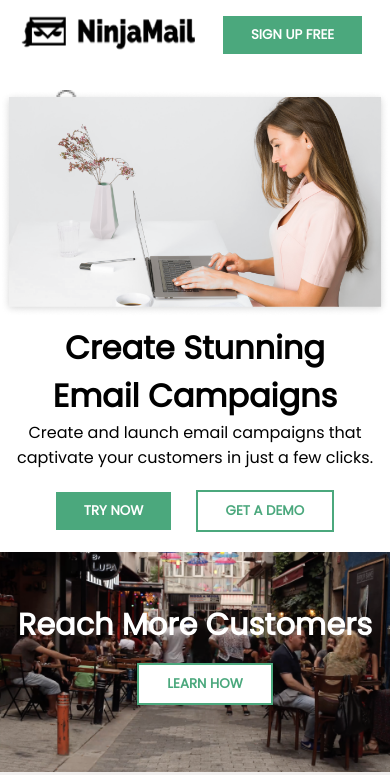
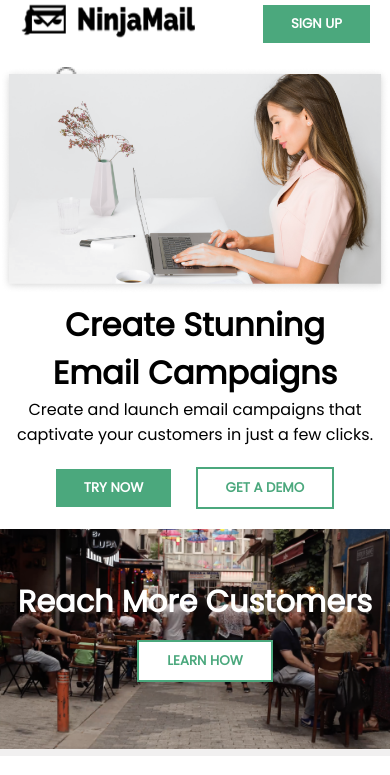
Before and after one commit to Tanmoy-Parvez/ninja-mail-landing-page, a plain HTML site: page index.html in a window 390 px wide. Shown: the top 775 px of the page. Drawn offline with Linux system fonts and the light colour scheme.

Commit message:
Responsive for small device done!

```diff
--- a/css/style.css
+++ b/css/style.css
@@ -33,7 +33,7 @@
 
 header{
     width: 100%;
-    height: 70px;
+    height: auto;
     display: flex;
     justify-content: space-between;
     align-items: center;
@@ -313,6 +313,10 @@ footer{
 
 @media only screen and (max-width:688px){
 
+    header{
+        width: 100%;
+        display: flex;
+    }
 
     .logo-section {
         width: 50%;
@@ -322,16 +326,14 @@ footer{
         width: 100%;
     }
 
-    .navbar{
-        width: 50%;
-    }
-
     .navbar ul li {
         display: none;
     }
 
-    .navbar button{
-       margin-left: 28px;
+
+    .navbar ul li a{
+        margin-left: 0px;
+        margin-right: 0px;
     }
 
     /* top-banner styles */
@@ -474,9 +476,9 @@ footer{
 
     .plan-section{
         width: 100%;
-        height: 200px;
+        height: auto;
         margin: 40px 0px;
-        padding-top: 40px;
+        padding: 40px 0px;
     }
 
     .plan-section h1{
--- a/index.html
+++ b/index.html
@@ -21,7 +21,7 @@
                     <li><a href="">PRICING</a></li>
                     <li><a href="">SERVICES</a></li>
                     <li><a href="">PARTNERS</a></li>
-                    <a href=""><button class="btn1">SIGN UP FREE</button></a>
+                    <a href=""><button class="btn1">SIGN UP</button></a>
                 </ul>
             </nav>
         </div>
```
Also changed, not shown: ninja mail small device.png (added).
